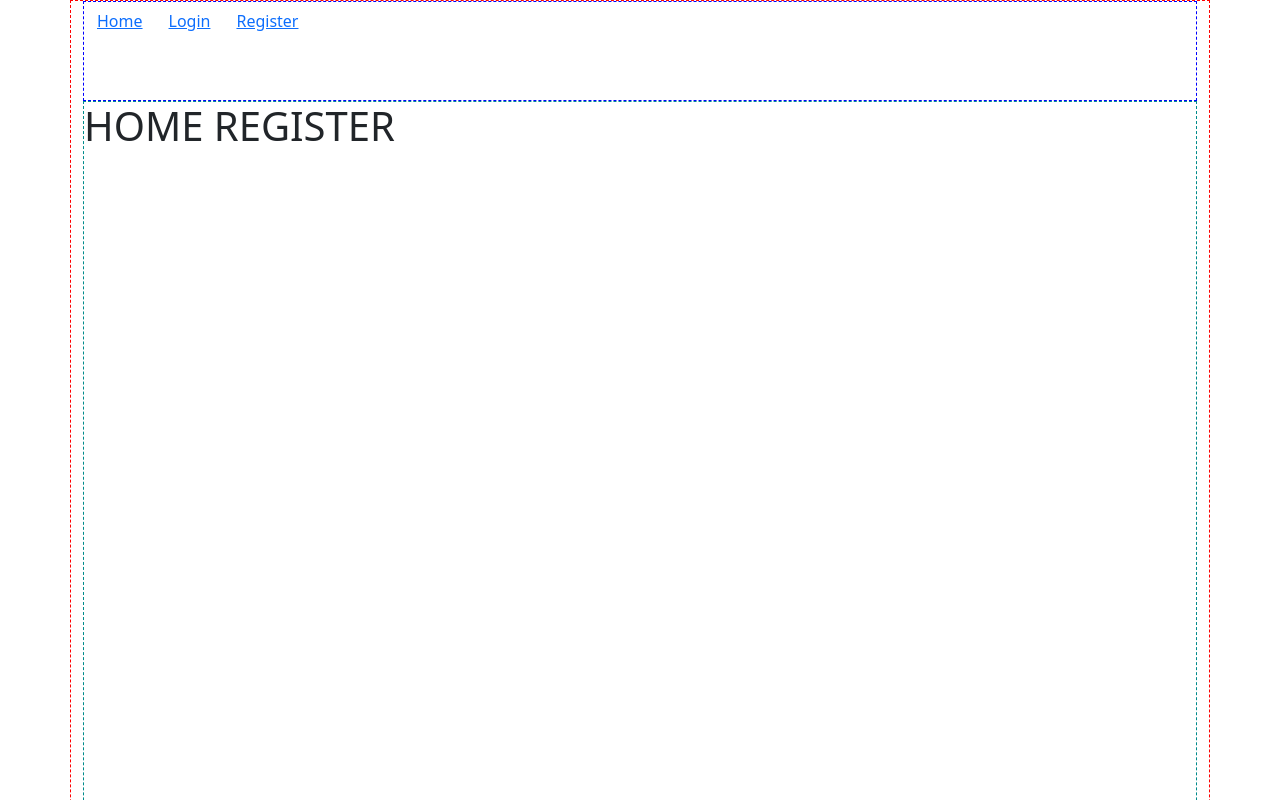
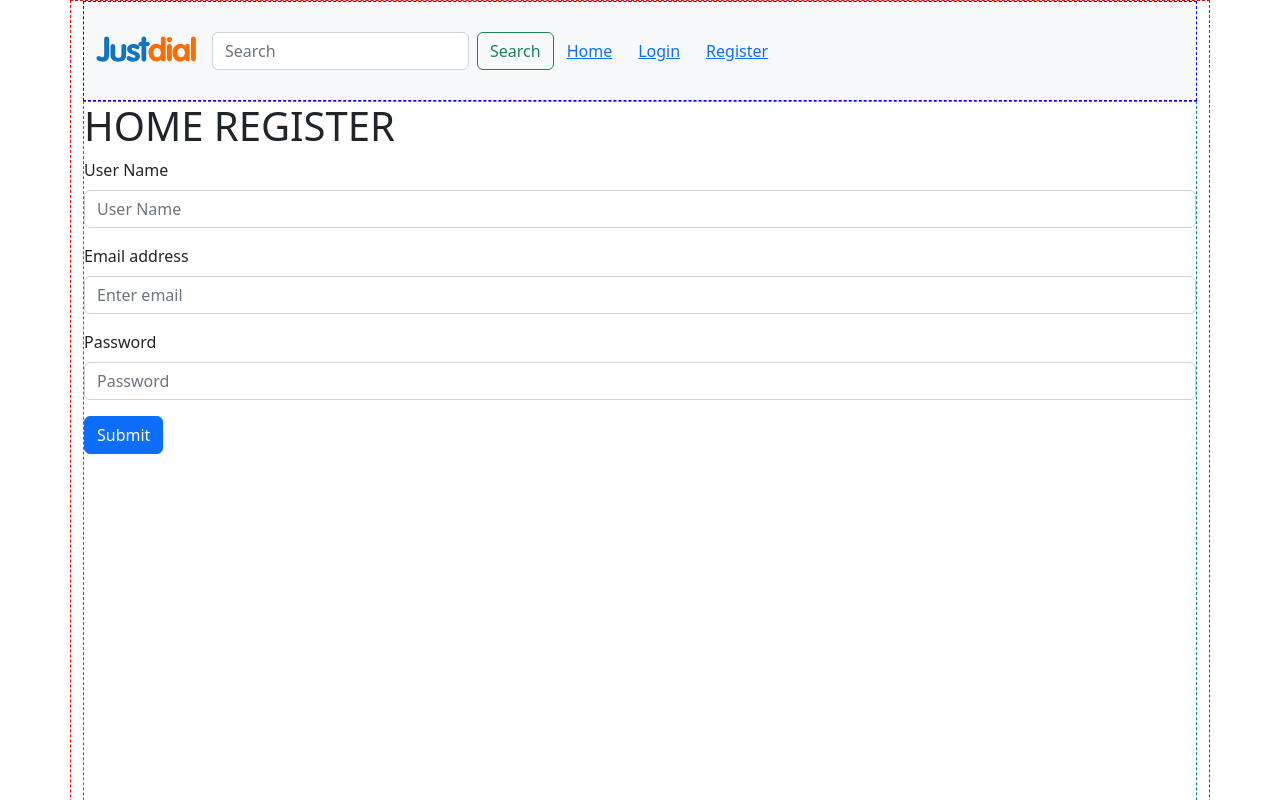
Before and after one commit to iankit-tanwar/Business-Directory-proj, a React (Create React App) app: page /register in a window 1280 px wide. Shown: the top 800 px of the page. Built offline with nearby package versions, Linux system fonts and the light colour scheme.

Commit message:
register user payload

```diff
--- a/src/components/ui/Navigation.js
+++ b/src/components/ui/Navigation.js
@@ -1,23 +1,46 @@
 import React from 'react'
-import { Nav } from 'react-bootstrap'
-import { Link } from 'react-router-dom'
+import { Button, Container, Form, Nav, Navbar } from 'react-bootstrap'
+import { Link } from 'react-router-dom';
+import logo from '../../logo.svg';
 
 export default function Navigation() {
-  return (
-    <><Nav
-    activeKey="/home"
-    onSelect={(selectedKey) => alert(`selected ${selectedKey}`)}
->
-    <Nav.Item>
-        <Link to="/" className='btn btn-link'>Home</Link>
-    </Nav.Item>
-    <Nav.Item>
-        <Link to='/login' className='btn btn-link'>Login</Link>
-    </Nav.Item>
-    <Nav.Item>
-        <Link to="/register" className='btn btn-link'>Register</Link>
-    </Nav.Item>
+    return (
+        <><Navbar bg="light" expand="lg" className='h-100'>
+            <Container fluid>
+                <Navbar.Brand href="#">
+                    <img
+                        src={logo}
+                        width="100"
 
-</Nav></>
-  )
+                        className="d-inline-block align-top"
+                        alt="React Bootstrap logo"
+                    />
+                </Navbar.Brand>
+                <Navbar.Toggle aria-controls="navbarScroll" />
+                <Navbar.Collapse id="navbarScroll">
+                <Form className="d-flex">
+                        <Form.Control
+                            type="search"
+                            placeholder="Search"
+                            className="me-2"
+                            aria-label="Search"
+                        />
+                        <Button variant="outline-success">Search</Button>
+                    </Form>
+                    <Nav
+                        className="me-auto my-2 my-lg-0"
+                        style={{ maxHeight: '100px' }}
+                        navbarScroll
+                    >
+                        <Link to="/" className='btn btn-link'>Home</Link>
+                        <Link to="/login" className='btn btn-link'>Login</Link>
+                        <Link to="/register" className='btn btn-link'>Register</Link>
+
+
+                    </Nav>
+
+                </Navbar.Collapse>
+            </Container>
+        </Navbar></>
+    )
 }
--- a/src/pages/Register.js
+++ b/src/pages/Register.js
@@ -1,9 +1,92 @@
-import React from 'react'
+import React, { useState } from 'react'
+import { Form, Button } from 'react-bootstrap'
 
 export default function Register() {
+  //hooks area
+  const [payload, setPayload] = useState({
+    "username": "ankit",
+    "email": "ankit@strapi.io",
+    "password": "Test1234"
+
+
+  });
+
+  let registerUser = () => {
+    alert('okokokok')
+
+
+    let u = document.querySelector('input[name=username]').value;
+    let e = document.querySelector('input[name=email]').value;
+    let p = document.querySelector('input[name=password]').value;
+
+
+    console.log(u)
+    console.log(e)
+    console.log(p)
+
+
+    setPayload(
+      {
+        "username": u,
+        "email": e,
+        "password": p
+
+
+      }
+
+
+    );
+    console.log(payload)
+
+
+    fetch(`http://localhost:1337/api/auth/local/register`,{
+      method:'POST',
+      headers: {
+        "Content-Type": "application/json",
+      },
+      body:JSON.stringify(payload)
+    })
+    .then((res)=>{res.json()})
+    .then((data)=>{
+      console.log(data)
+    })
+    .catch(err=>err);
+
+
+
+
+  }
+
+
+
   return (
     <>
-    <h1>HOME REGISTER</h1>
+      <h1>HOME REGISTER</h1>
+      <Form>
+        <Form.Group className="mb-3" >
+          <Form.Label>User Name</Form.Label>
+          <Form.Control name="username" id='username' type="text" placeholder="User Name" />
+          <Form.Text className="text-muted">
+
+          </Form.Text>
+        </Form.Group>
+        <Form.Group className="mb-3" >
+          <Form.Label>Email address</Form.Label>
+          <Form.Control name="email" id='email' type="email" placeholder="Enter email" />
+          <Form.Text className="text-muted">
+
+          </Form.Text>
+        </Form.Group>
+
+        <Form.Group className="mb-3">
+          <Form.Label>Password</Form.Label>
+          <Form.Control name="password" id='password' type="password" placeholder="Password" />
+        </Form.Group>
+
+        <Button variant="primary" type="button" onClick={() => { registerUser() }}>
+          Submit
+        </Button>
+      </Form>
     </>
   )
 }
```
Also changed, not shown: src/logo.svg (added).
